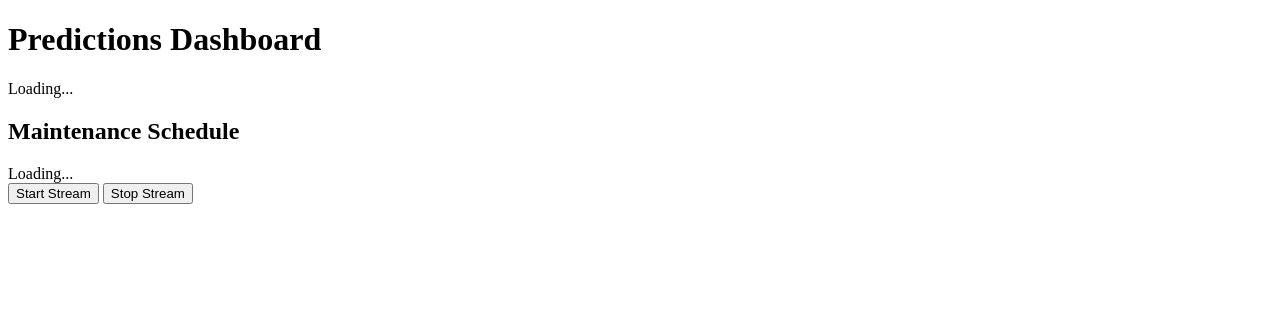
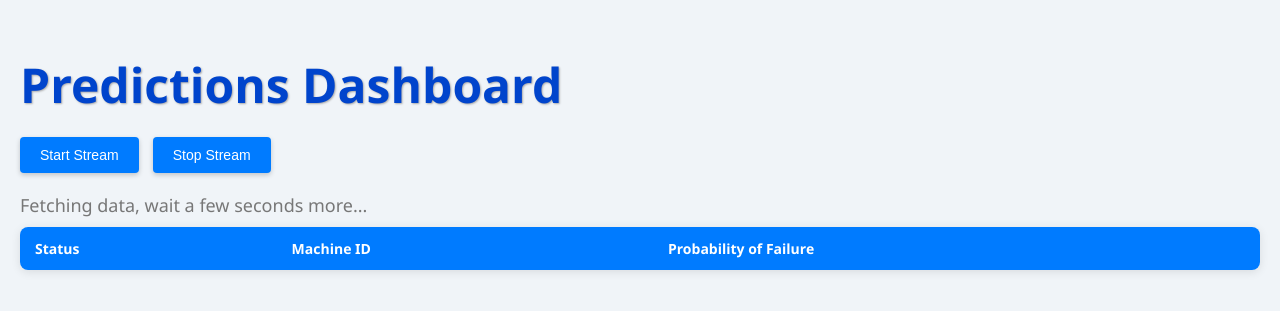
Before and after one commit to ReinhardMartin/BigData, a Flask app: page / in a window 1280 px wide. Shown: the top 311 px of the page. Run offline with Flask 3, Linux system fonts and the light colour scheme; lists and menus that the app fills with data are empty.

Commit message:
index.html

```diff
--- a/UI/templates/index.html
+++ b/UI/templates/index.html
@@ -5,28 +5,77 @@
     <meta name="viewport" content="width=device-width, initial-scale=1.0">
     <title>Predictions Dashboard</title>
     <style>
-        .machine-status {
-            display: flex;
-            align-items: center;
-            margin: 5px 0;
+        body {
+            font-family: 'Segoe UI', Tahoma, Geneva, Verdana, sans-serif;
+            background-color: #f0f4f8;
+            color: #333;
+            margin: 0;
+            padding: 20px;
+        }
+        h1 {
+            font-size: 48px; /* Doubled the font size */
+            color: #0044cc;
+            text-shadow: 1px 1px 2px #aaa;
+            margin-bottom: 20px;
+        }
+        .buttons-container {
+            margin-bottom: 20px;
+        }
+        .buttons-container button {
+            background-color: #007bff;
+            color: white;
+            padding: 10px 20px;
+            border: none;
+            border-radius: 4px;
+            cursor: pointer;
+            font-size: 14px;
+            box-shadow: 0px 2px 5px rgba(0, 0, 0, 0.2);
+            margin-right: 10px;
+        }
+        .buttons-container button:hover {
+            background-color: #0056b3;
+        }
+        .loading-message {
+            font-size: 18px;
+            color: #777;
+            margin-bottom: 10px;
+        }
+        table {
+            width: 100%;
+            border-collapse: separate;
+            border-spacing: 0;
+            border-radius: 8px;
+            overflow: hidden;
+            box-shadow: 0px 2px 10px rgba(0, 0, 0, 0.1);
+            background-color: white;
+        }
+        thead {
+            background-color: #007bff;
+            color: white;
+        }
+        thead th {
+            padding: 12px 15px;
+            text-align: left;
+            font-size: 14px;
+        }
+        tbody tr {
+            border-bottom: 1px solid #ddd;
+            transition: background-color 0.3s;
+        }
+        tbody tr:hover {
+            background-color: #f1f1f1;
+        }
+        tbody td {
+            padding: 12px 15px;
+            font-size: 14px;
+            color: #555;
         }
         .status-indicator {
             width: 20px;
             height: 20px;
             border-radius: 50%;
-            margin-right: 10px;
-        }
-        .status-label {
-            font-weight: bold;
-        }
-        .schedule-container {
-            margin-top: 20px;
-        }
-        .schedule-item {
-            margin-bottom: 5px;
-        }
-        .schedule-label {
-            font-weight: bold;
+            display: inline-block;
+            border: 2px solid black; /* Added black border */
         }
     </style>
     <script>
@@ -34,60 +83,44 @@
             try {
                 const response = await fetch('/status');
                 const status = await response.json();
-                updateStatus(status);
+                updateTable(status);
             } catch (error) {
                 console.error('Error fetching status:', error);
             }
         }
 
-        async function fetchSchedule() {
-            try {
-                const response = await fetch('/schedule');
-                const schedule = await response.json();
-                updateSchedule(schedule);
-            } catch (error) {
-                console.error('Error fetching schedule:', error);
+        function updateTable(status) {
+            const tableBody = document.getElementById('statusTableBody');
+            const loadingMessage = document.getElementById('loadingMessage');
+
+            if (status.length === 0) {
+                tableBody.innerHTML = ''; // Clear previous content if no data is received
+            } else {
+                loadingMessage.style.display = 'none'; // Hide loading message
+                tableBody.innerHTML = ''; // Clear previous content
+
+                status.forEach(item => {
+                    const row = document.createElement('tr');
+
+                    const statusCell = document.createElement('td');
+                    const statusIndicator = document.createElement('div');
+                    statusIndicator.className = 'status-indicator';
+                    statusIndicator.style.backgroundColor = item.color;
+                    statusCell.appendChild(statusIndicator);
+
+                    const machineIdCell = document.createElement('td');
+                    machineIdCell.innerText = item.machine_id;
+
+                    const probabilityCell = document.createElement('td');
+                    probabilityCell.innerText = (item.failure_probability * 100).toFixed(2) + '%';
+
+                    row.appendChild(statusCell);
+                    row.appendChild(machineIdCell);
+                    row.appendChild(probabilityCell);
+
+                    tableBody.appendChild(row);
+                });
             }
-        }
-
-        function updateStatus(status) {
-            const statusContainer = document.getElementById('statusContainer');
-            statusContainer.innerHTML = ''; // Clear previous content
-
-            for (const [machine_id, color] of Object.entries(status)) {
-                const statusElement = document.createElement('div');
-                statusElement.className = 'machine-status';
-
-                const indicator = document.createElement('div');
-                indicator.className = 'status-indicator';
-                indicator.style.backgroundColor = color;
-
-                const label = document.createElement('span');
-                label.className = 'status-label';
-                label.innerText = `Machine ${machine_id}`;
-
-                statusElement.appendChild(indicator);
-                statusElement.appendChild(label);
-
-                statusContainer.appendChild(statusElement);
-            }
-        }
-
-        function updateSchedule(schedule) {
-            const scheduleContainer = document.getElementById('scheduleContainer');
-            scheduleContainer.innerHTML = ''; // Clear previous content
-
-            schedule.forEach((item, index) => {
-                const scheduleElement = document.createElement('div');
-                scheduleElement.className = 'schedule-item';
-
-                const label = document.createElement('span');
-                label.className = 'schedule-label';
-                label.innerText = `Machine ${item.machine_id} - Probability: ${item.probability.toFixed(2)}%`;
-
-                scheduleElement.appendChild(label);
-                scheduleContainer.appendChild(scheduleElement);
-            });
         }
 
         async function startStream() {
@@ -96,7 +129,6 @@
                 const result = await response.json();
                 console.log('Start response:', result.status);
                 fetchStatus(); // Fetch initial status after starting the stream
-                fetchSchedule(); // Fetch initial schedule after starting the stream
             } catch (error) {
                 console.error('Error starting stream:', error);
             }
@@ -114,18 +146,27 @@
 
         window.onload = function() {
             setInterval(fetchStatus, 5000); // Fetch status every 5 seconds
-            setInterval(fetchSchedule, 5000); // Fetch schedule every 5 seconds
         };
     </script>
 </head>
 <body>
     <h1>Predictions Dashboard</h1>
-    <div id="statusContainer">Loading...</div>
-    <div class="schedule-container">
-        <h2>Maintenance Schedule</h2>
-        <div id="scheduleContainer">Loading...</div>
+    <div class="buttons-container">
+        <button onclick="startStream()">Start Stream</button>
+        <button onclick="stopStream()">Stop Stream</button>
     </div>
-    <button onclick="startStream()">Start Stream</button>
-    <button onclick="stopStream()">Stop Stream</button>
+    <div id="loadingMessage" class="loading-message">Fetching data, wait a few seconds more...</div>
+    <table>
+        <thead>
+            <tr>
+                <th>Status</th>
+                <th>Machine ID</th>
+                <th>Probability of Failure</th>
+            </tr>
+        </thead>
+        <tbody id="statusTableBody">
+            <!-- Dynamic content goes here -->
+        </tbody>
+    </table>
 </body>
 </html>
```
